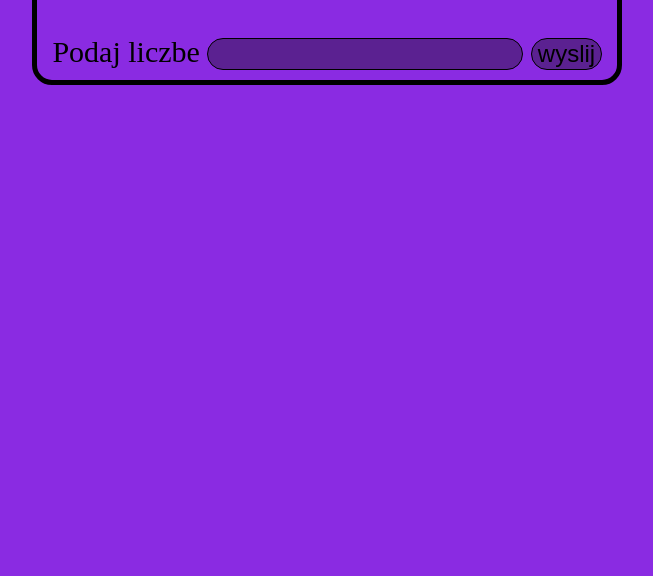
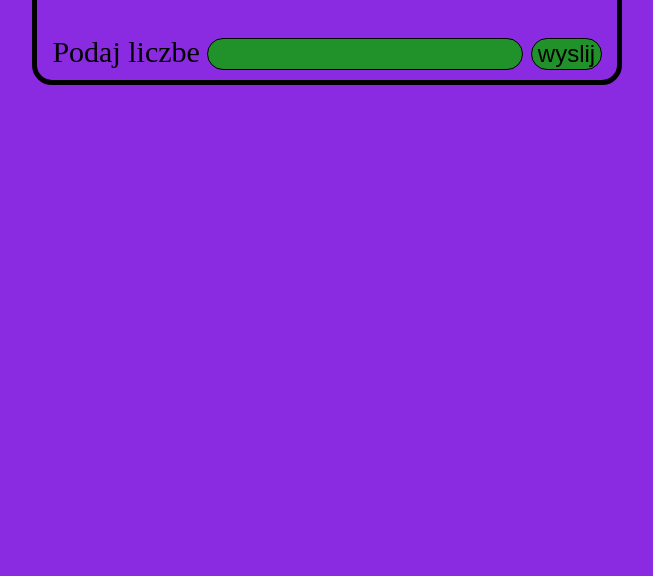
Before and after one commit to ForcedBucket122/tida, a plain HTML site: page index.html in a window 1280 px wide. Shown: the part 224-800 px from the top of the page, without its empty margins (418-1071 px from the left). Drawn offline with Linux system fonts and the light colour scheme.

Commit message:
tes galezi

```diff
--- a/style.css
+++ b/style.css
@@ -21,7 +21,7 @@ h3{
 }
 input{
     font-size: x-large;
-    background-color:rgb(91, 33, 145) ;
+    background-color:rgb(33, 145, 42) ;
     border: solid 1px;
     border-radius: 20px;
 }
```
